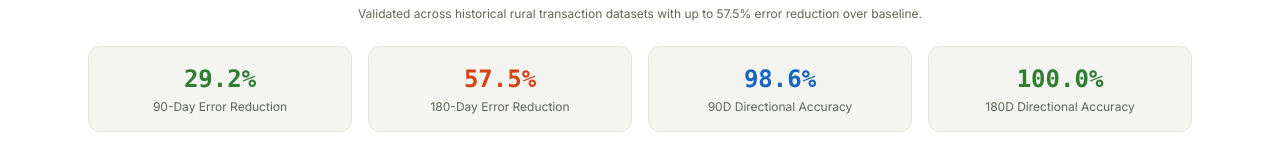
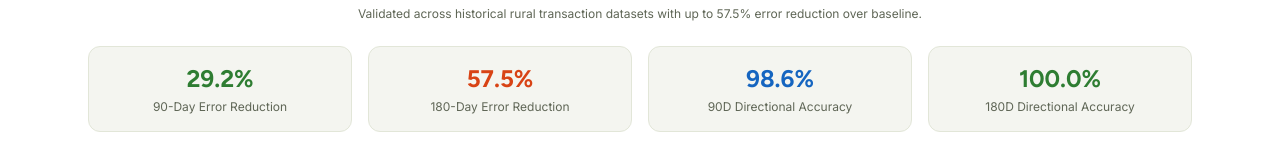
Before and after one commit to Pi-Research-Labs/dhansetu-hackathon, a Next.js app in the folder web/: page / in a window 1280 px wide. Shown: the part 586-739 px from the top of the page. Built offline with nearby package versions, Linux system fonts and the light colour scheme.

Commit message:
Use Figtree for KPI card numbers/labels instead of default monospace (#28)

```diff
--- a/web/app/globals.css
+++ b/web/app/globals.css
@@ -1,5 +1,13 @@
-@import url('https://fonts.googleapis.com/css2?family=Poppins:wght@500;600;700&family=Inter:wght@400;500;600;700&family=IBM+Plex+Mono:wght@500;600&display=swap');
+@import url('https://fonts.googleapis.com/css2?family=Poppins:wght@500;600;700&family=Inter:wght@400;500;600;700&family=IBM+Plex+Mono:wght@500;600&family=Figtree:wght@400;500;600;700&display=swap');
 @import "tailwindcss";
+
+/* font-mono was unstyled, falling back to the browser's default monospace
+   stack (the "typewriter" look on every KPI card/stat across the app).
+   Retargeted to Figtree so all of them pick up a proper typeface without
+   touching every component that uses font-mono individually. */
+@theme {
+  --font-mono: 'Figtree', sans-serif;
+}
 
 :root {
   --background: #F4F5F0;
```
